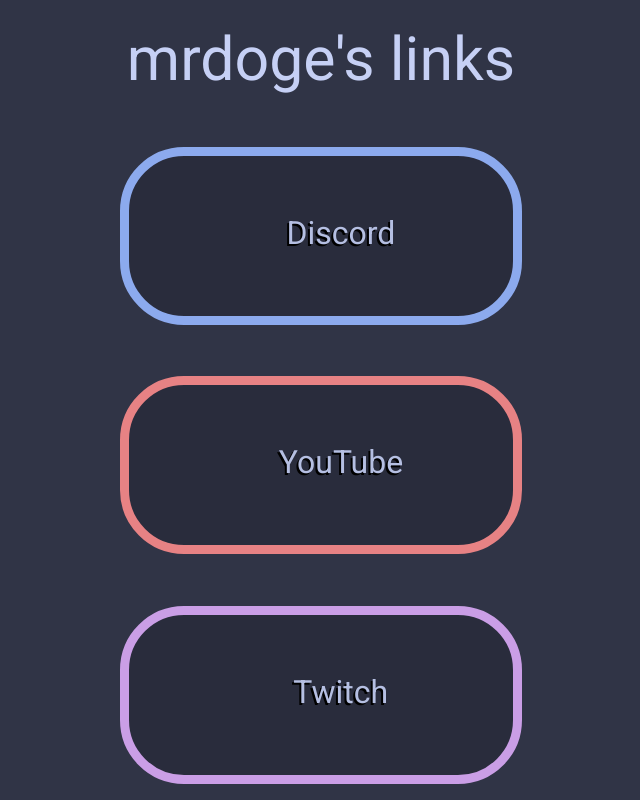
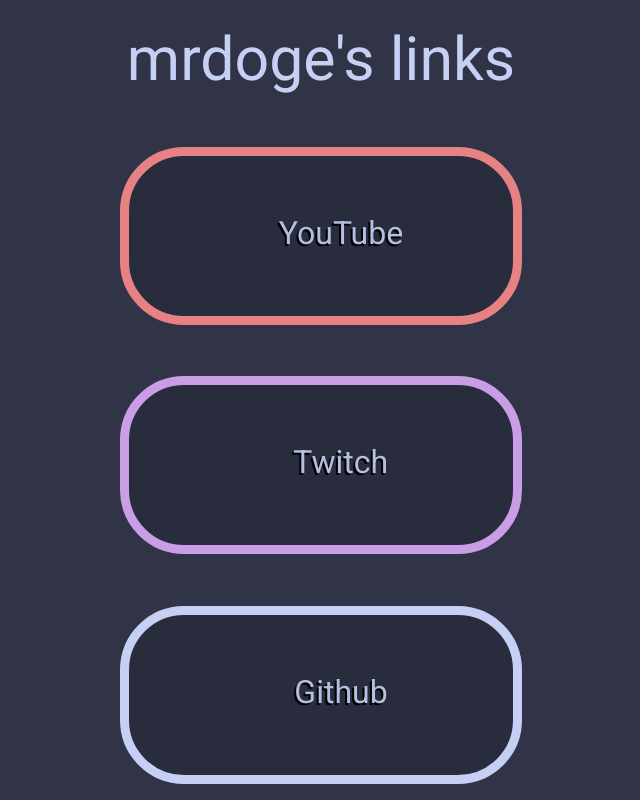
Before and after one commit to mrdoge515/LinkRoots, a SvelteKit app: page / in a window 1280 px wide. Shown: the top 800 px of the page, without its empty margins (319-959 px from the left). Built offline with nearby package versions, Linux system fonts and the light colour scheme; some icons are missing.

Commit message:
Customize

```diff
--- a/src/routes/+page.svelte
+++ b/src/routes/+page.svelte
@@ -8,10 +8,9 @@
 <div>
 	<Title title="mrdoge's links" />
 
-	<Link name="Discord" url="https://discord.com/" color="#8caaee" />
-	<Link name="YouTube" url="https://youtube.com/" color="#e78284" />
-	<Link name="Twitch" url="https://twitch.com/" color="#ca9ee6" />
-	<Link name="Github" url="https://github.com/" color="#c6d0f5" />
+	<Link name="YouTube" url="https://www.youtube.com/@mrdoge515" color="#e78284" />
+	<Link name="Twitch" url="https://www.twitch.tv/mrdoge___" color="#ca9ee6" />
+	<Link name="Github" url="https://github.com/mrdoge515/" color="#c6d0f5" />
 
 	<Footer />
 </div>
```
